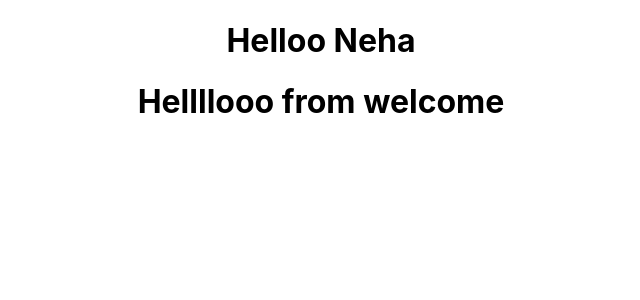
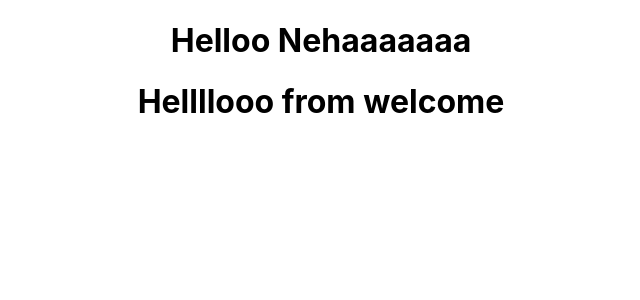
Before and after one commit to Nehavel/react_new, a React (Create React App) app in the folder learn_react/: page / in a window 1280 px wide. Shown: the top 300 px of the page, without its empty margins (319-959 px from the left). Built offline with nearby package versions, Linux system fonts and the light colour scheme.

Commit message:
Use props

```diff
--- a/learn_react/src/App.js
+++ b/learn_react/src/App.js
@@ -1,12 +1,12 @@
 import "./App.css";
-import Greet from "./Greet";
+import Greet from "./components/Greet";
 import Welcome from "./components/Welcome";
 
 function App() {
   return (
     <div className="App">
       {/* call using function name */}
-      <Greet />
+      <Greet name="Nehaaaaaaa" />
       <Welcome />
     </div>
   );
--- a/learn_react/src/Greet.js
+++ b/learn_react/src/components/Greet.js
@@ -1,8 +1,8 @@
 import React from "react";
 // names export if there is no default export
-function Greet() {
-  return <h1>Helloo Neha</h1>;
-}
+const Greet = (props) => {
+  return <h1>Helloo {props?.name}</h1>;
+};
 // Named export
 //export const Greet = () => <h1>Nehaaaaaaaa</h1>
 //default export
```
